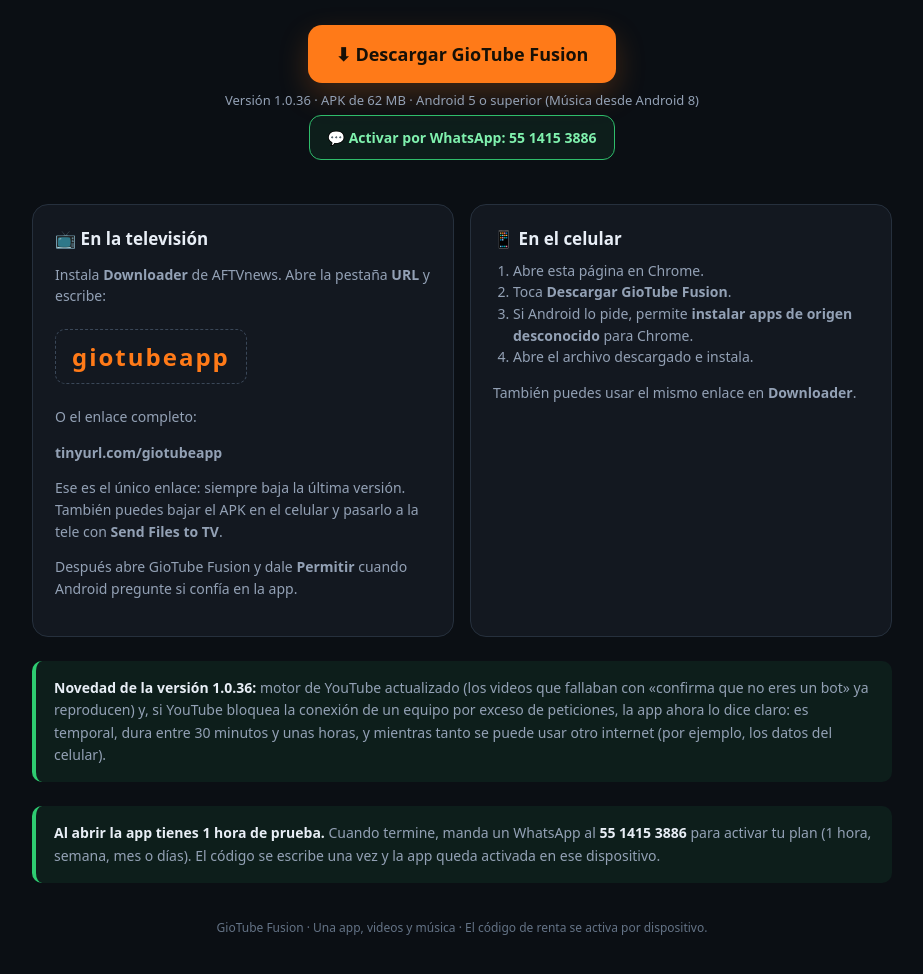
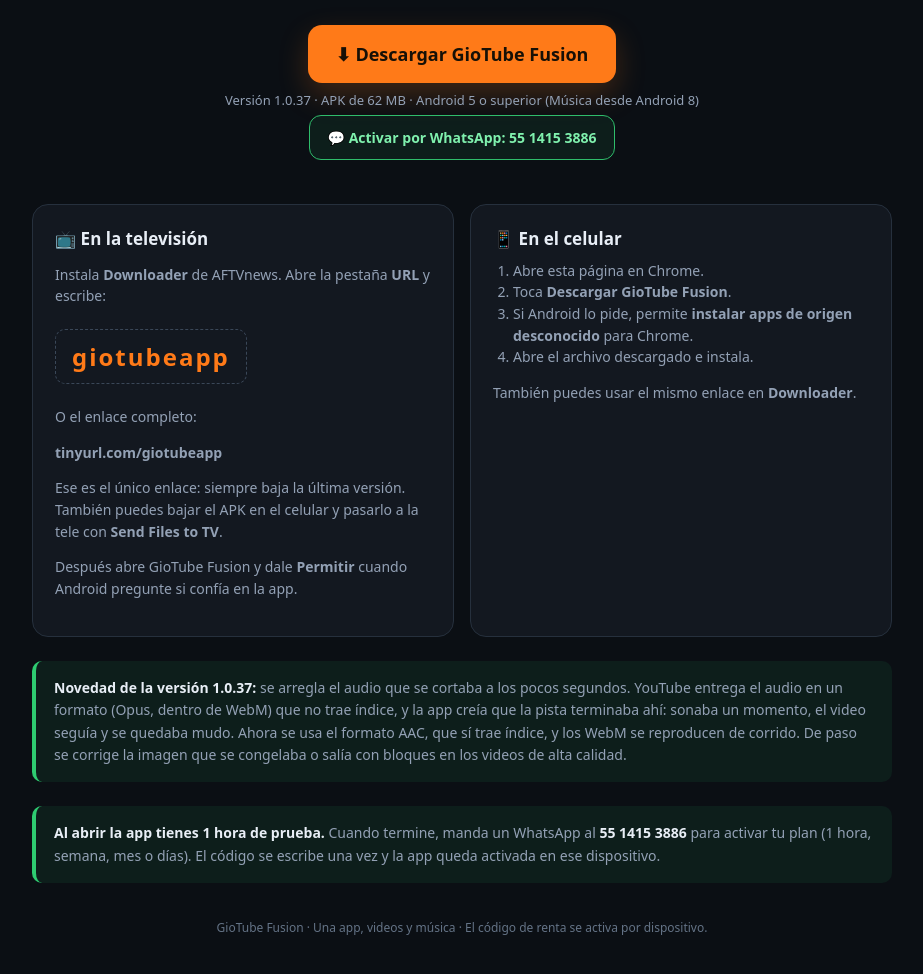
Before and after one commit to c28309208/giotube-fusion, a plain HTML site: page index.html in a window 1280 px wide. Shown: the part 314-1288 px from the top of the page, without its empty margins (178-1101 px from the left). Drawn offline with Linux system fonts and the light colour scheme.

Commit message:
GioTube Fusion 1.0.37: arregla el audio que se cortaba a los pocos segundos
El audio se pedía en Opus, que YouTube entrega en WebM. Ese contenedor no trae
índice, así que el manifiesto DASH que se fabrica apuntaba su indexRange al
primer cluster: ExoPlayer lo tomaba como el final de la pista, sonaban unos
segundos y el audio quedaba mudo sin ningún error, con el video siguiendo.

Ahora se elige el AAC (mp4a, con sidx real) y cualquier WebM se entrega como
archivo progresivo en vez de manifiesto DASH. Eso mismo corrige la imagen
congelada o con bloques de los VP9.

Además, el bloqueo por IP (confirma que no eres un bot) se reintenta tres
veces (2, 6 y 12 s) en vez de una sola a 1.5 s.

```diff
--- a/index.html
+++ b/index.html
@@ -40,7 +40,7 @@
     <h1>Videos y música<br>en <span>una sola app</span></h1>
     <p class="sub">YouTube sin anuncios, tu biblioteca de música, descargas y ecualizador. Todo en GioTube Fusion, para Android TV y celular.</p>
     <a class="download" href="GioTube-Fusion.apk" download>⬇ Descargar GioTube Fusion</a>
-    <div class="meta">Versión 1.0.36 · APK de 62 MB · Android 5 o superior (Música desde Android 8)</div>
+    <div class="meta">Versión 1.0.37 · APK de 62 MB · Android 5 o superior (Música desde Android 8)</div>
     <div>
       <a class="whatsapp" href="https://wa.me/525514153886?text=Hola%2C%20quiero%20activar%20mi%20plan%20de%20GioTube%20Fusion">💬 Activar por WhatsApp: 55 1415 3886</a>
     </div>
@@ -70,10 +70,11 @@
   </section>
 
   <div class="note">
-    <b>Novedad de la versión 1.0.36:</b> motor de YouTube actualizado (los videos que fallaban con
-    «confirma que no eres un bot» ya reproducen) y, si YouTube bloquea la conexión de un equipo por
-    exceso de peticiones, la app ahora lo dice claro: es temporal, dura entre 30 minutos y unas horas,
-    y mientras tanto se puede usar otro internet (por ejemplo, los datos del celular).
+    <b>Novedad de la versión 1.0.37:</b> se arregla el audio que se cortaba a los pocos segundos.
+    YouTube entrega el audio en un formato (Opus, dentro de WebM) que no trae índice, y la app
+    creía que la pista terminaba ahí: sonaba un momento, el video seguía y se quedaba mudo.
+    Ahora se usa el formato AAC, que sí trae índice, y los WebM se reproducen de corrido. De paso
+    se corrige la imagen que se congelaba o salía con bloques en los videos de alta calidad.
   </div>
 
   <div class="note">
```
Also changed, not shown: promo.html (+1 -1 lines), 2 other files.
